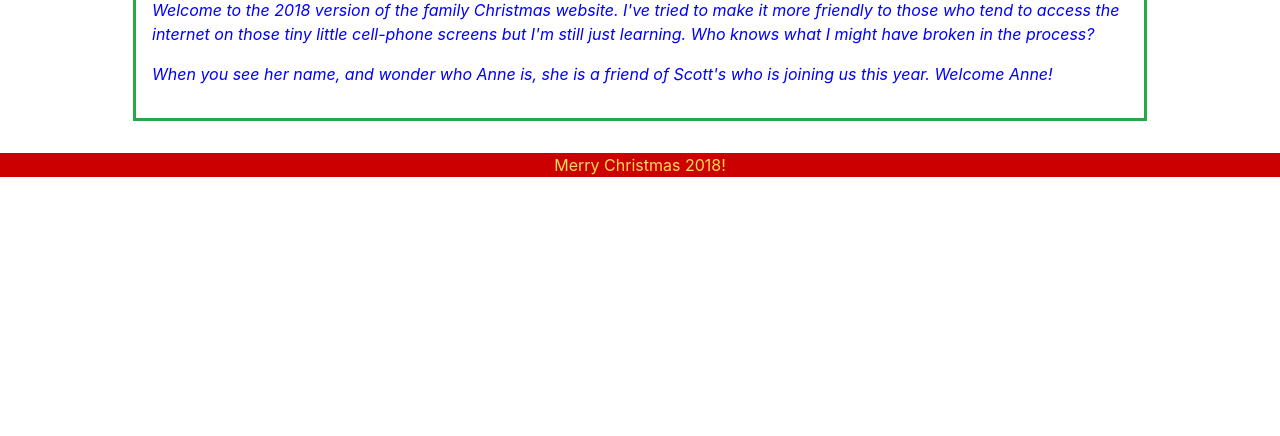
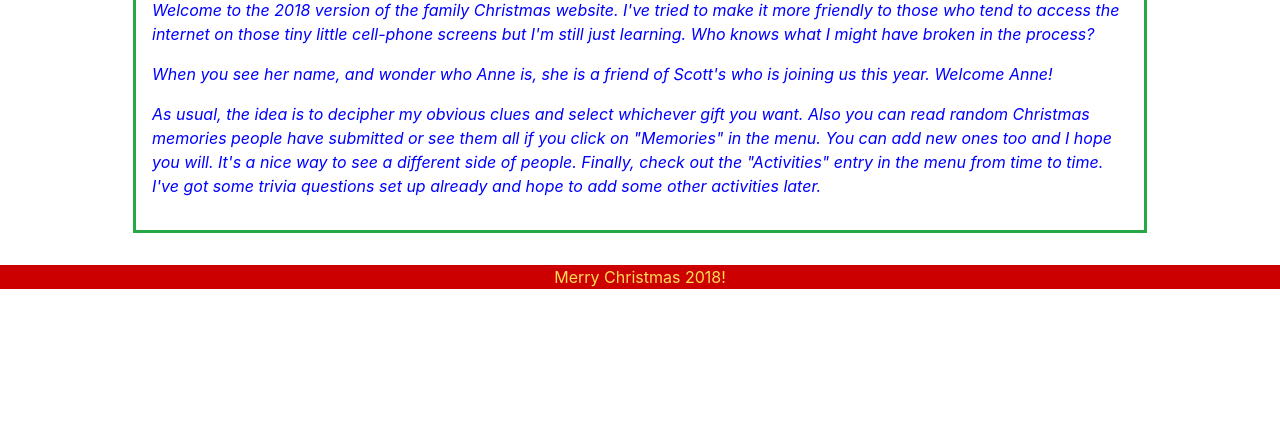
Before and after one commit to JMorris1575/christmas18, a Django app: template c18/gift/templates/gift/gift_list.html in a window 1280 px wide. Shown: the part 141-577 px from the top of the page. Run offline with Django 3.2, Linux system fonts and the light colour scheme; the template is opened without the code that fills it, so the values that code supplies are empty; some libraries are stand-ins or nearby versions.

Commit message:
Updated welcome message

```diff
--- a/c18/gift/templates/gift/gift_list.html
+++ b/c18/gift/templates/gift/gift_list.html
@@ -4,10 +4,15 @@
 {% block content %}
     <div class="row mx-md-5 mb-3 info-box text-blue">
         <p><i>Welcome to the 2018 version of the family Christmas website. I've tried to make it more friendly to those
-        who tend to access the internet on those tiny little cell-phone screens but I'm still just learning. Who knows
-            what I might have broken in the process?</i></p>
+            who tend to access the internet on those tiny little cell-phone screens but I'm still just learning. Who
+            knows what I might have broken in the process?</i></p>
         <p><i>When you see her name, and wonder who Anne is, she is a friend of Scott's who is joining us this year.
             Welcome Anne!</i></p>
+        <p><i>As usual, the idea is to decipher my obvious clues and select whichever gift you want. Also you can read
+            random Christmas memories people have submitted or see them all if you click on "Memories" in the menu. You
+            can add new ones too and I hope you will. It's a nice way to see a different side of people. Finally, check
+            out the "Activities" entry in the menu from time to time. I've got some trivia questions set up already and
+            hope to add some other activities later.</i></p>
     </div>
     <div class="row px-3">
         {% for gift in gifts %}
```
